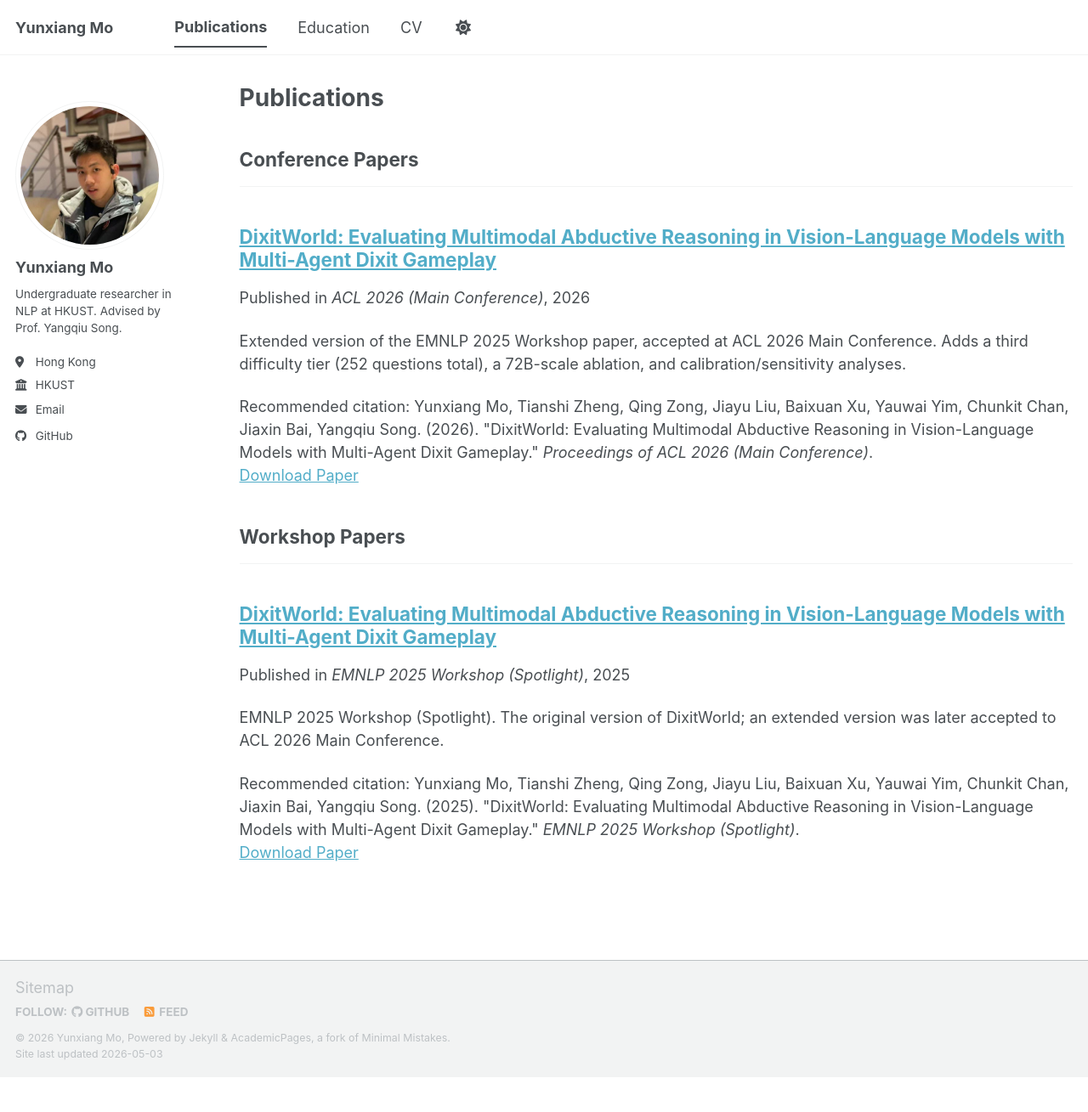
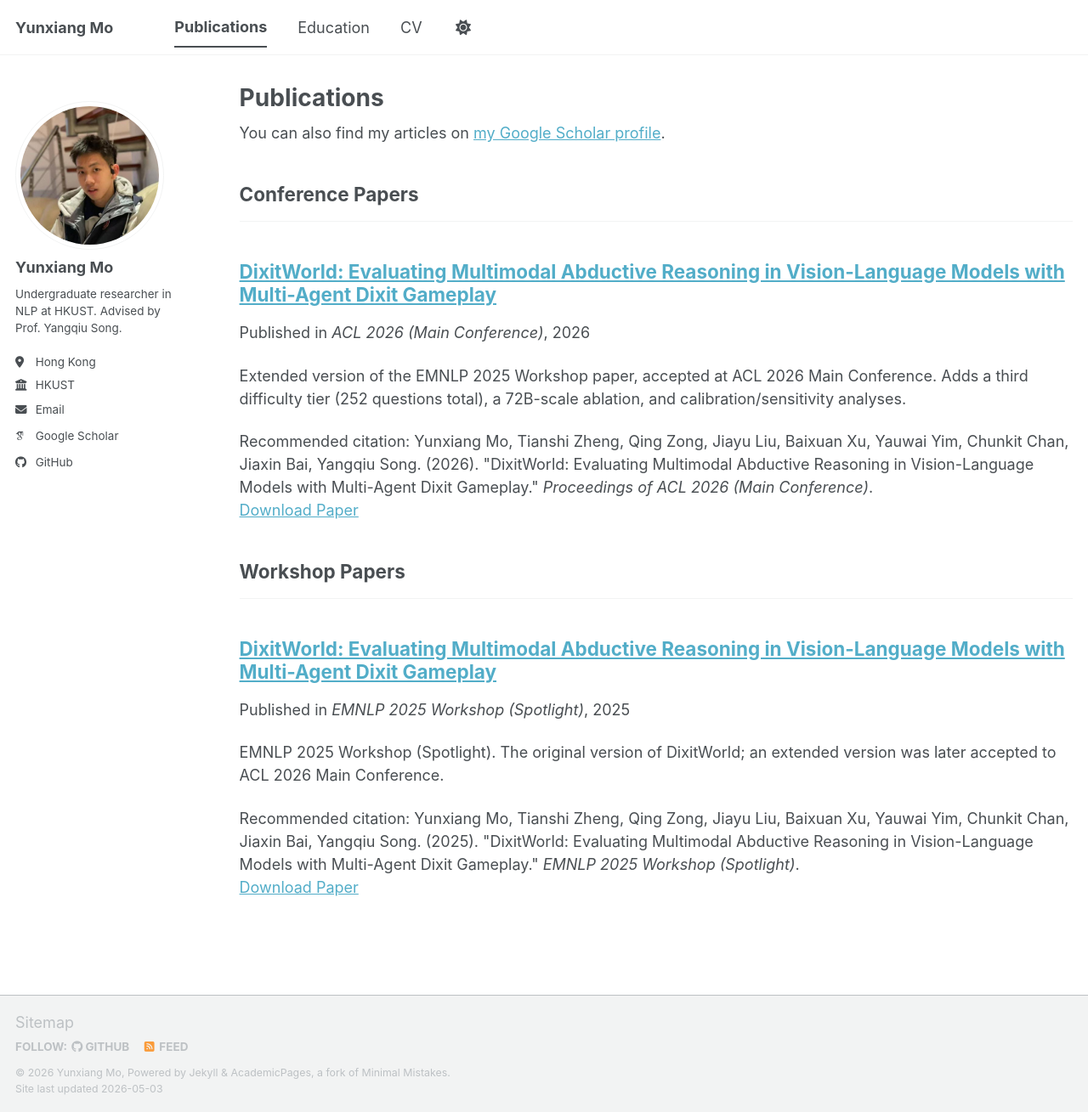
Before and after one commit to moyunxiang/moyunxiang.github.io, a Jekyll site: the page built from _pages/publications.html, in a window 1280 px wide and 1309 px high. Shown: the whole window at 85% size. Built offline with Jekyll 4.4.1, drawn with Linux system fonts in a browser that asks for light colours; some web fonts are replaced; a script bundle is joined from its source files by our own code; library files that are not in the unit come from our copies; some of the changed lines change nothing that is shown.

Commit message:
Add Google Scholar + personal website link to resume header and sidebar

```diff
--- a/_config.yml
+++ b/_config.yml
@@ -31,7 +31,7 @@
   # Academic websites
   academia         :
   arxiv            :
-  googlescholar    :
+  googlescholar    : "https://scholar.google.com/citations?hl=en&user=SkmBfW8AAAAJ"
   inspire-hep      :
   impactstory      :
   orcid            :
```
Also changed, not shown: 1 other file.
